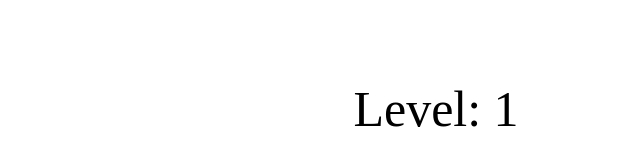
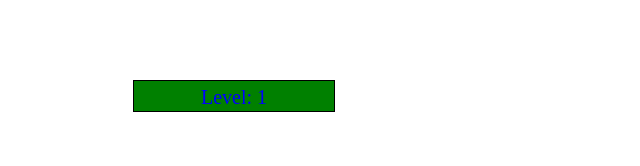
Before and after one commit to guillaume-bomben/clicker, a plain HTML site: page index.html in a window 1280 px wide. Shown: the whole page, without its empty margins (204-844 px from the left). Drawn offline with nearby package versions, Linux system fonts and the light colour scheme.

Commit message:
[added] added style.css file

```diff
--- a/style.css
+++ b/style.css
@@ -31,7 +31,7 @@ body {
 
 #counterLevel {
     top: 10%; /* Adjust as needed */
-    left: 50%;
+    right: 50%;
     position: absolute;
     font-size: 50px; /* Adjust as needed */
     transform: translate(-50%, 0%);
@@ -82,6 +82,37 @@ body {
     display: flex;
     justify-content: center;
     align-items: center;
-    width: 100vw; /* optional, to center horizontally */
-    height: 100vh; /* optional, to center vertically */
+    width: 100vw;
+    height: 100vh;
   }
+#spawn{
+    top: 55%;
+    left: 100px;
+    position: absolute;
+}
+.progress-bar {
+    width: 200px;
+    height: 30px;
+    border: 1px solid #000;
+    overflow: hidden;
+}
+
+.bar {
+    top: 0%;
+    left: 100px;
+    width: 100vh;
+    height: 100vh;
+    background-color: green;
+    transition: width 0.15s ease;
+
+}
+.level {
+    position: absolute;
+    top: 0%;
+    left: 50%;
+    bottom: 10%;
+    transform: translate(-50%, 20%);
+    font-size: 20px;
+    color:blue;
+
+}
```
